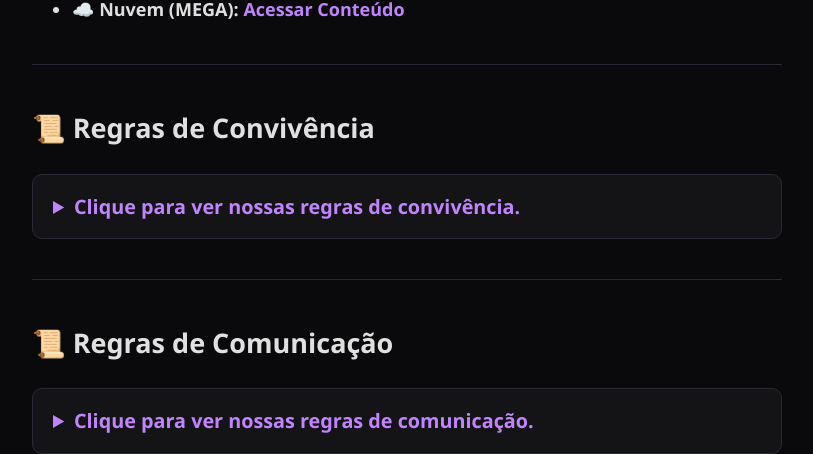
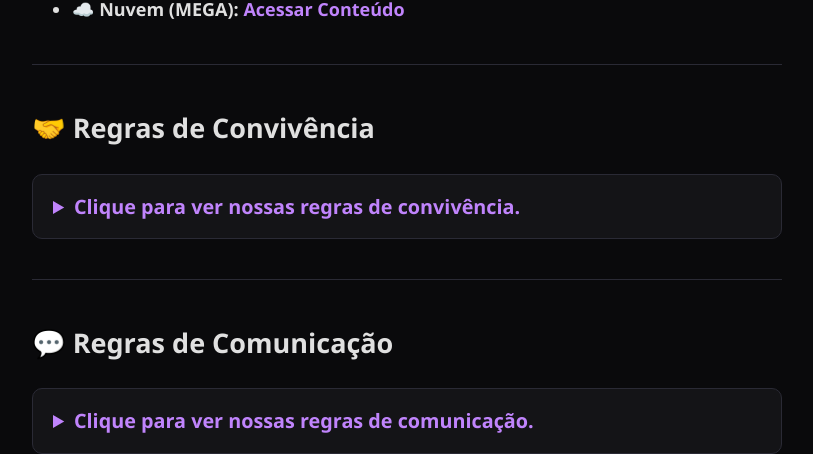
Before and after one commit to ginosic/ginosic.github.io, a Jekyll site: the page built from motion-rangers/index.md, in a window 1280 px wide. Shown: the part 1109-1563 px from the top of the page, without its empty margins (233-1046 px from the left). Built offline with Jekyll 4.4.1, drawn with Linux system fonts in a browser that asks for light colours; our own code applies the rules of GitHub Pages for plain Markdown files.

Commit message:
Ajustes no texto

```diff
--- a/motion-rangers/index.md
+++ b/motion-rangers/index.md
@@ -20,7 +20,7 @@ Aqui você vai encontrar links e informações relevantes da nossa comunidade!
 
 ---
 
-## 📜 Regras de Convivência
+## 🤝 Regras de Convivência
 
 <details markdown="1">
 <summary><b>Clique para ver nossas regras de convivência.</b></summary>
@@ -46,7 +46,7 @@ Aqui você vai encontrar links e informações relevantes da nossa comunidade!
 
 ---
 
-## 📜 Regras de Comunicação
+## 💬 Regras de Comunicação
 
 <details markdown="1">
 <summary><b>Clique para ver nossas regras de comunicação.</b></summary>
```
